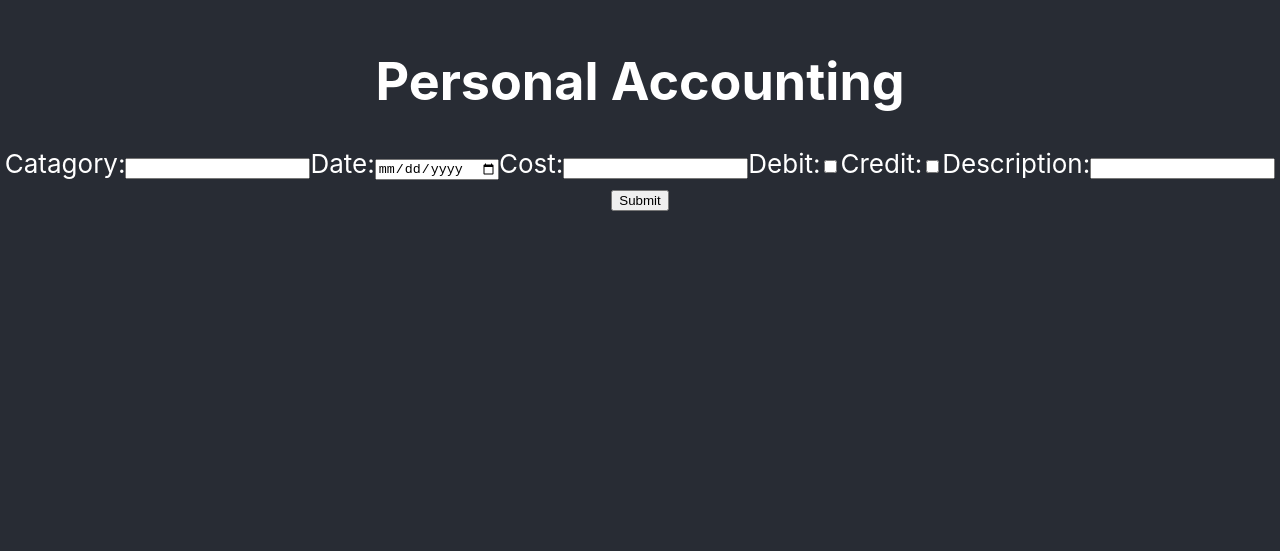
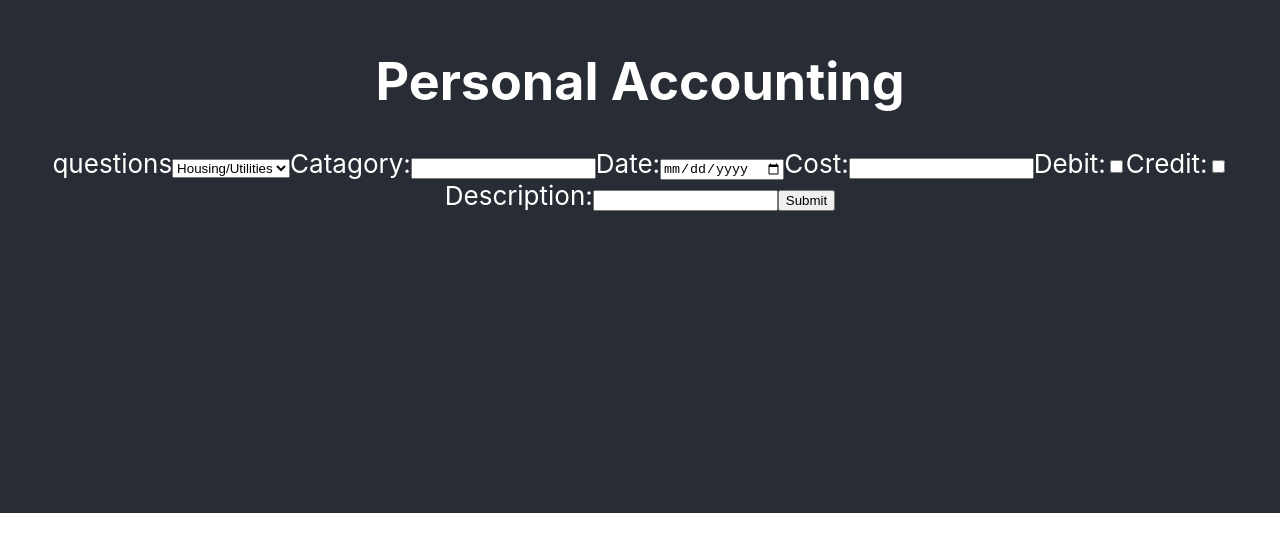
Before and after one commit to arewinkl/personal-accounting-app, a React (Create React App) app: page / in a window 1280 px wide. Shown: the part 287-838 px from the top of the page. Built offline with nearby package versions, Linux system fonts and the light colour scheme.

Commit message:
dropdown

```diff
--- a/package.json
+++ b/package.json
@@ -6,9 +6,13 @@
     "@testing-library/jest-dom": "^5.16.4",
     "@testing-library/react": "^13.3.0",
     "@testing-library/user-event": "^13.5.0",
+    "dropdown": "^0.2.0",
     "react": "^18.2.0",
     "react-dom": "^18.2.0",
     "react-scripts": "5.0.1",
+    "victory-bar": "^36.5.3",
+    "victory-chart": "^36.5.3",
+    "victory-scatter": "^36.5.3",
     "web-vitals": "^2.1.4"
   },
   "scripts": {
--- a/src/App.css
+++ b/src/App.css
@@ -14,7 +14,7 @@ code {
 
 .App {
   text-align: center;
-  background-color: #282c34;
+  /* background-color: #282c34; */
   min-height: 100vh;
   display: flex;
   flex-direction: column;
--- a/src/components/input-fields.js
+++ b/src/components/input-fields.js
@@ -16,6 +16,7 @@ function InputFields({ handleData }) {
     // setData([...data, dataEntry]);
     handleData(dataEntry);
     setDataEntry({
+      question: "",
       catagory: "",
       date: "",
       cost: "",
@@ -31,6 +32,36 @@ function InputFields({ handleData }) {
       <header className="App-header">
         <h1>Personal Accounting</h1>
         <form onSubmit={handleSubmit}>
+          <label>
+            questions
+            <select
+              placeholder="select something"
+              onChange={
+                (e) => console.log("sdfdsf", e.target.value)
+                // setDataEntry({
+                //   ...dataEntry,
+                //   [e.target.name]: e.target.value,
+                // })
+              }
+              value={dataEntry.question}
+            >
+              <option name="question" value="housing-utilities">
+                Housing/Utilities
+              </option>
+              <option name="question" value="transportation">
+                Transportation
+              </option>
+              <option name="question" value="food-clothing">
+                Food/Clothing
+              </option>
+              <option name="question" value="medicine">
+                Medicine
+              </option>
+              <option name="question" value="income">
+                Income
+              </option>
+            </select>
+          </label>
           Catagory:
           <input
             className="money-inputs"
--- a/src/components/table.js
+++ b/src/components/table.js
@@ -1,5 +1,8 @@
 import { useState } from "react";
 import "../App.css";
+import { VictoryChart } from "victory-chart";
+import { VictoryBar } from "victory-bar";
+import { VictoryScatter } from "victory-scatter";
 
 function Table({ info }) {
   console.log(info);
@@ -29,6 +32,16 @@ function Table({ info }) {
           );
         })}
       </table>
+
+      <VictoryChart horizontal domainPadding={{ x: 8 }}>
+        <VictoryBar
+          style={{
+            data: { fill: "#c43a31" },
+          }}
+          data={info}
+        />
+        <VictoryScatter data={info} />
+      </VictoryChart>
       {/* <h2>{info[0].catagory}</h2> */}
     </div>
   );
```
Also changed, not shown: 1 other file (tests, documents, lock files or other folders).
